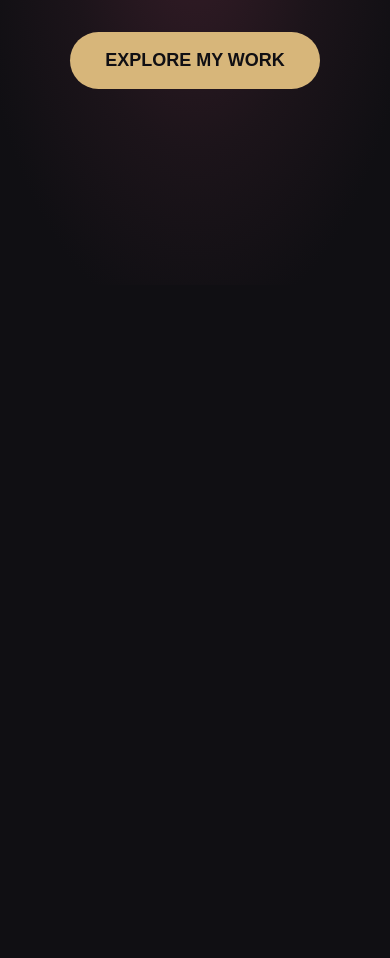
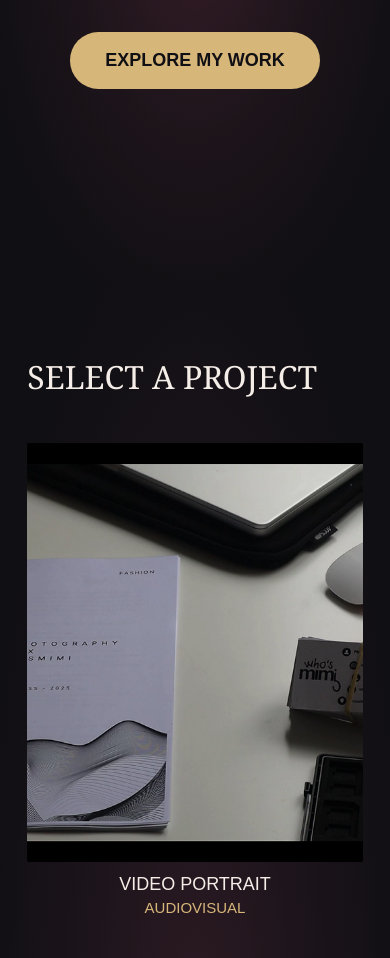
Before and after one commit to nis-sr/DigitalTooling-portfolio-nisrineassarar, a website built with Vite: page index.html in a window 390 px wide. Shown: the part 605-1563 px from the top of the page. Before the commit the page ends 890 px from the top, so only its background shows below. Built offline with nearby package versions, Linux system fonts and the light colour scheme.

Commit message:
Add and style portfolio projects section

```diff
--- a/src/main.js
+++ b/src/main.js
@@ -1,5 +1,8 @@
 import './style.css';
 import logo from './assets/logo.svg';
+import videoPortrait from './assets/video-portrait.png';
+import yumspot from './assets/yumspot.png';
+import googleDoodle from './assets/google-doodle.png';
 
 document.querySelector('#app').innerHTML = `
   <header>
@@ -24,5 +27,31 @@ document.querySelector('#app').innerHTML = `
       <p>Digital design, creative technology & visual storytelling.</p>
       <a href="#projects">EXPLORE MY WORK</a>
     </section>
+
+    <section id="projects" class="projects-section">
+      <h2>SELECT A PROJECT</h2>
+
+      <div class="projects-grid">
+
+        <article class="project-card">
+           <img src="${videoPortrait}" alt="Video Portrait project">
+           <h3>VIDEO PORTRAIT</h3>
+           <p>AUDIOVISUAL</p>
+        </article>
+
+        <article class="project-card">
+          <img src="${yumspot}" alt="YumSpot web application">
+          <h3>YUMSPOT</h3>
+          <p>WEB DEVELOPMENT</p>
+        </article>
+
+        <article class="project-card">
+          <img src="${googleDoodle}" alt="Google Doodle animation">
+          <h3>GOOGLE DOODLE</h3>
+          <p>MOTION DESIGN</p>
+        </article>
+
+      </div>
+    </section>
   </main>
 `;
--- a/src/style.css
+++ b/src/style.css
@@ -106,7 +106,7 @@ nav > a {
   background: #edce98;
   transform: translateY(-3px);
 }
-
+/* logo */
 .logo img {
   width: 100px;
   height: auto;
@@ -135,3 +135,122 @@ nav > a {
     font-size: 14px;
   }
 }
+
+/* ===== PROJECTS ===== */
+
+.projects-section {
+  min-height: 100vh;
+  padding: 100px 5% 80px;
+
+  background:
+    radial-gradient(
+      ellipse at center,
+      #301b25 0%,
+      #1b141a 45%,
+      #100f13 80%
+    );
+}
+
+.projects-section h2 {
+  font-family: Georgia, serif;
+  font-size: clamp(32px, 4vw, 52px);
+  font-weight: normal;
+  margin: 0 0 45px;
+  color: #f5ede7;
+}
+
+/* Les trois projets côte à côte */
+
+.projects-grid {
+  display: grid;
+  grid-template-columns: repeat(3, minmax(0, 1fr));
+  gap: 55px;
+  align-items: start;
+}
+
+/* Chaque carte */
+
+.project-card {
+  text-align: center;
+  min-width: 0;
+  cursor: pointer;
+}
+
+.project-card img {
+  display: block;
+  width: 100%;
+  height: 500px;
+  object-fit: cover;
+  object-position: center;
+  border-radius: 2px;
+
+  transition:
+    transform 0.3s ease,
+    box-shadow 0.3s ease;
+}
+
+.project-card h3 {
+  font-family: Arial, sans-serif;
+  font-size: 23px;
+  font-weight: 500;
+  margin: 12px 0 4px;
+  color: #f5ede7;
+}
+
+.project-card p {
+  font-size: 20px;
+  font-weight: 300;
+  margin: 0;
+  color: #d7b67a;
+}
+
+/* Petit effet au survol */
+
+.project-card:hover img {
+  transform: translateY(-6px);
+  box-shadow: 0 12px 35px rgba(0, 0, 0, 0.4);
+}
+
+/* ===== RESPONSIVE PROJECTS ===== */
+
+@media (max-width: 900px) {
+  .projects-grid {
+    gap: 20px;
+  }
+
+  .project-card h3 {
+    font-size: 18px;
+  }
+
+  .project-card p {
+    font-size: 15px;
+  }
+}
+
+@media (max-width: 600px) {
+  .projects-section {
+    padding: 70px 7%;
+  }
+
+  .projects-grid {
+    grid-template-columns: 1fr;
+    gap: 45px;
+  }
+
+  .project-card img {
+    max-width: 420px;
+    margin: 0 auto;
+  }
+}
+@media (max-width: 900px) {
+  .project-card img {
+    height: 350px;
+  }
+}
+
+@media (max-width: 600px) {
+  .project-card img {
+    height: auto;
+    aspect-ratio: 4 / 5;
+  }
+}
```
Also changed, not shown: src/assets/google-doodle.png (added), src/assets/video-portrait.png (added), src/assets/yumspot.png (added).
